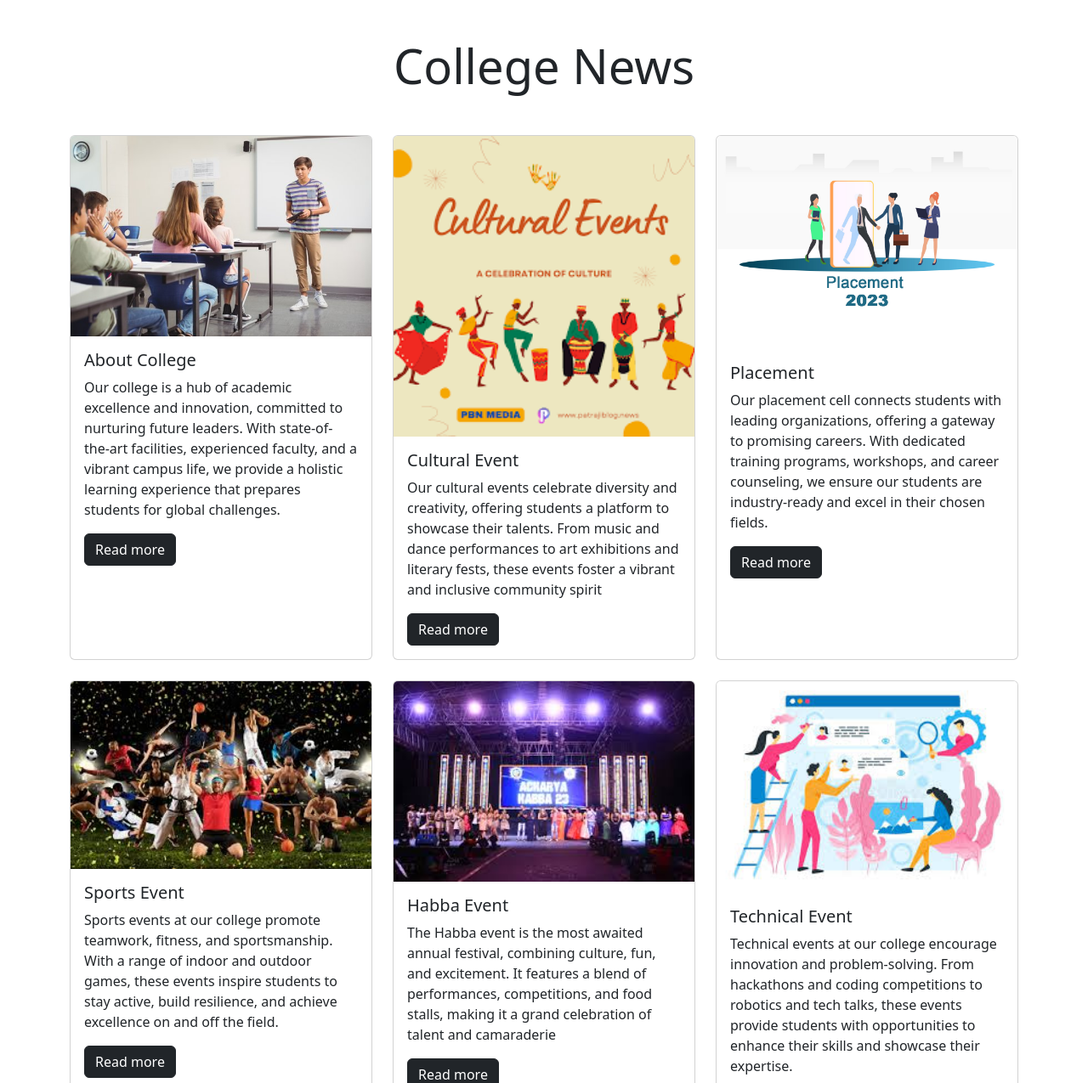
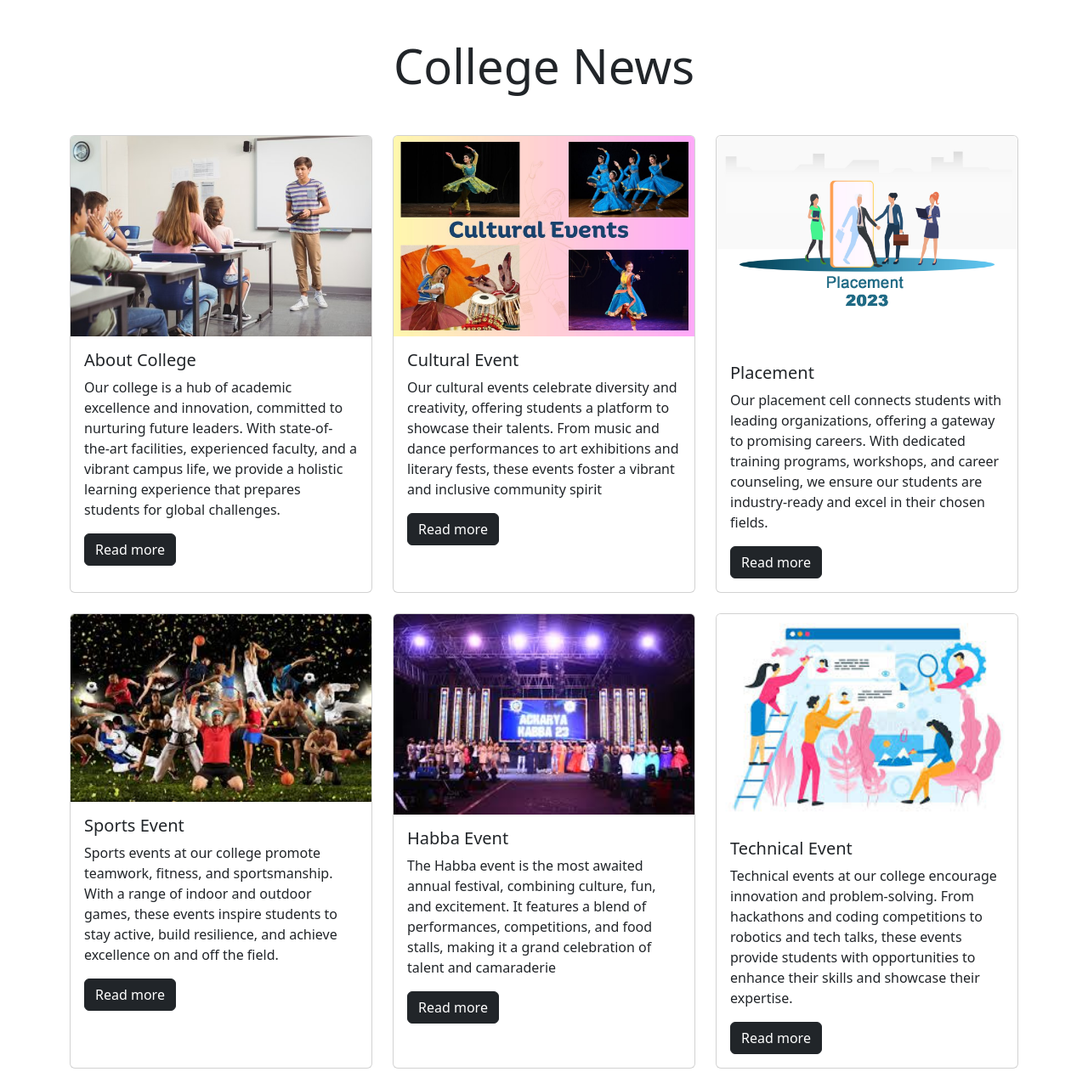
Before and after one commit to AshishDayal7/campus_connect, a Django app: page / in a window 1280 px wide. Shown: the part 880-2155 px from the top of the page at 85% size. Run offline with Django 5.2, Linux system fonts and the light colour scheme.

Commit message:
complete

```diff
--- a/bulletin/templates/bulletin/index.html
+++ b/bulletin/templates/bulletin/index.html
@@ -32,7 +32,7 @@
         </div>
         <div class="col">
             <div class="card h-100">
-                <img src="{% static 'bulletin/images/cultural.png' %}" class="card-img-top" alt="Cultural Event">
+                <img src="{% static 'bulletin/images/cultural2.jpg' %}" class="card-img-top" alt="Cultural Event">
                 <div class="card-body">
                     <h5 class="card-title">Cultural Event</h5>
                     <p class="card-text">Our cultural events celebrate diversity and creativity, offering students a platform to showcase their talents. From music and dance performances to art exhibitions and literary fests, these events foster a vibrant and inclusive community spirit</p>
```
Also changed, not shown: bulletin/static/bulletin/images/cultural2.jpg (added).
